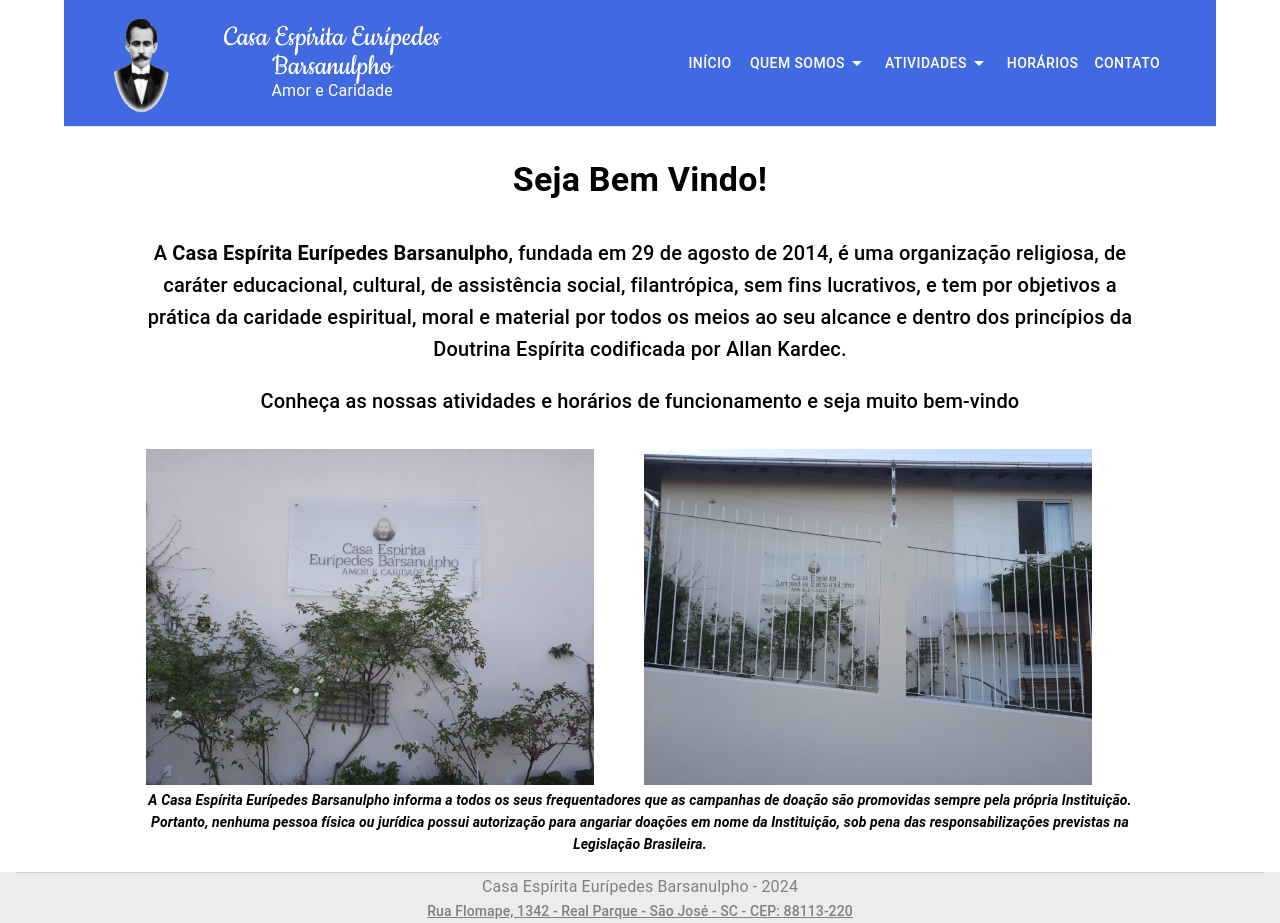
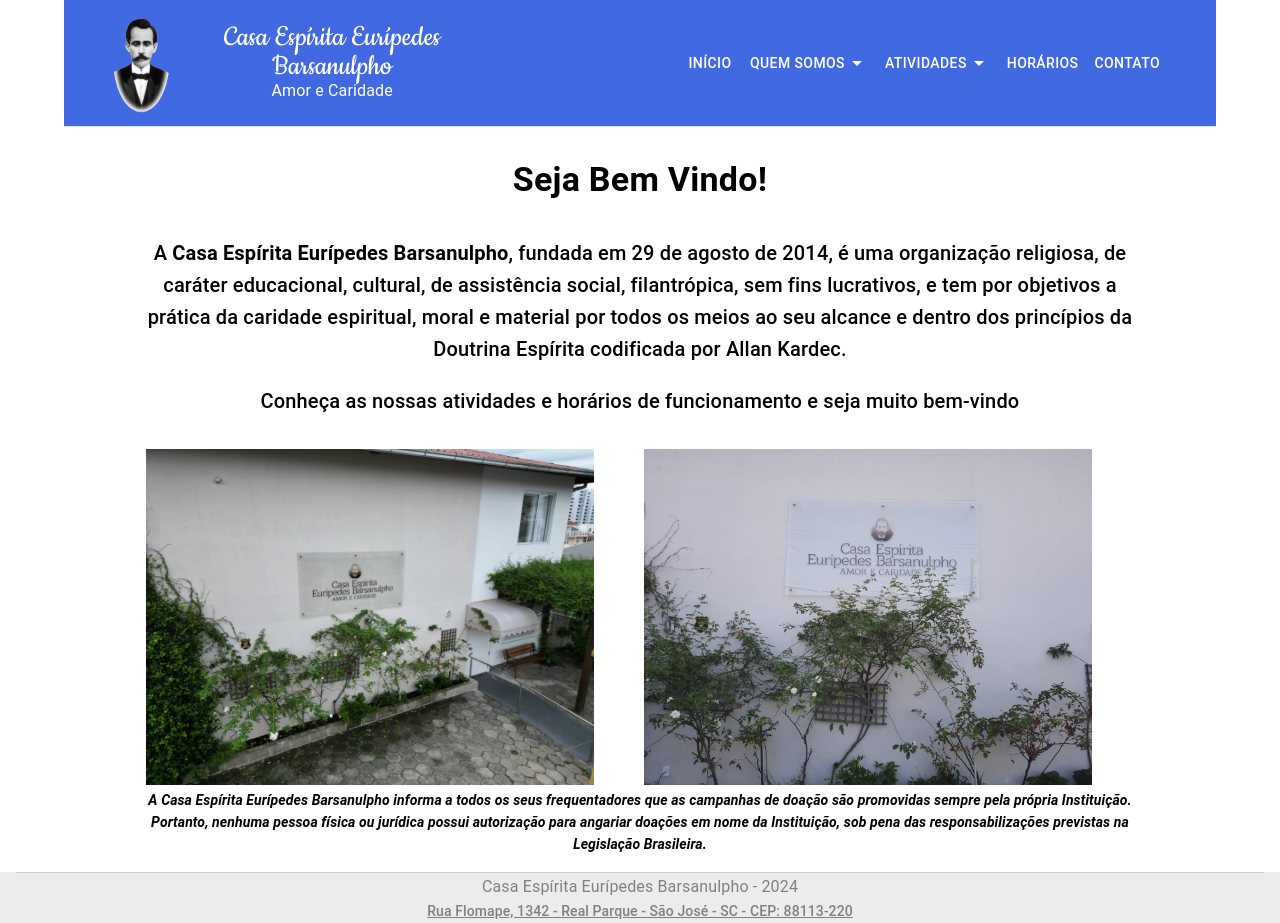
Before and after one commit to guimaraes-darlan/ceeb-site, a Next.js app: page / in a window 1280 px wide. Built offline with nearby package versions, Linux system fonts and the light colour scheme.

Commit message:
feat: alteracao da imagem inicial

```diff
--- a/src/app/home-page.tsx
+++ b/src/app/home-page.tsx
@@ -41,7 +41,7 @@
         <Grid container spacing={1}>
           <Grid item xs={12} sm={6} md={6}>
             <Image
-              src="/images/image-01.jpeg"
+              src="/images/frente.jpg"
               alt="img1"
               width={128 * 3.5}
               height={96 * 3.5}
@@ -50,7 +50,7 @@
           </Grid>
           <Grid item xs={12} sm={6} md={6}>
             <Image
-              src="/images/image-02.jpeg"
+              src="/images/image-01.jpeg"
               alt="img1"
               width={128 * 3.5}
               height={96 * 3.5}
```
Also changed, not shown: public/images/frente.jpg (added).
